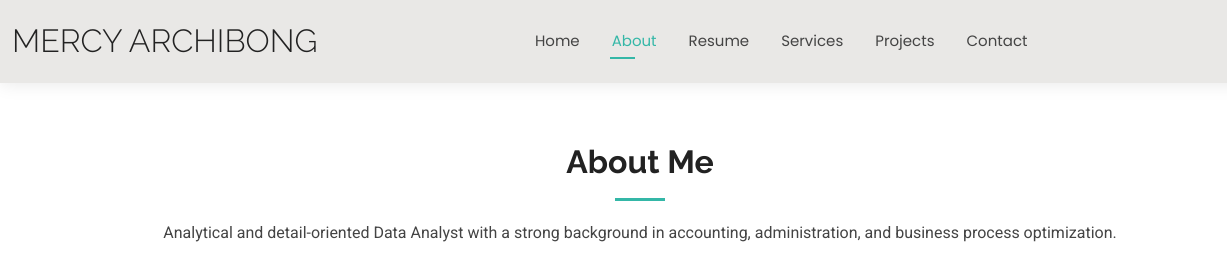
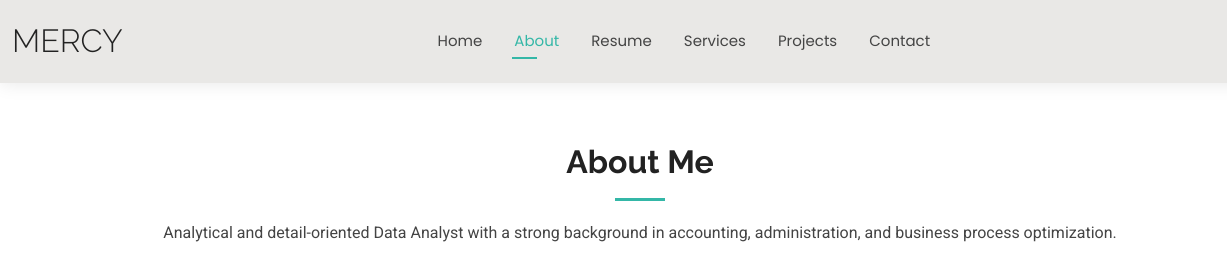
Before and after one commit to sagargupta9685/mercy, a plain HTML site: page about.html in a window 1280 px wide. Shown: the top 280 px of the page, 0-1227 px from the left. Drawn offline with Linux system fonts and the light colour scheme.

Commit message:
Update about.html

```diff
--- a/about.html
+++ b/about.html
@@ -37,7 +37,7 @@
     <div class="container-fluid position-relative d-flex align-items-center justify-content-between">
 
       <a href="index.html" class="logo d-flex align-items-center me-auto me-xl-0">
-        <h1 class="sitename">mercy Archibong</h1>
+        <h1 class="sitename">mercy </h1>
       </a>
 
       <nav id="navmenu" class="navmenu">
```
